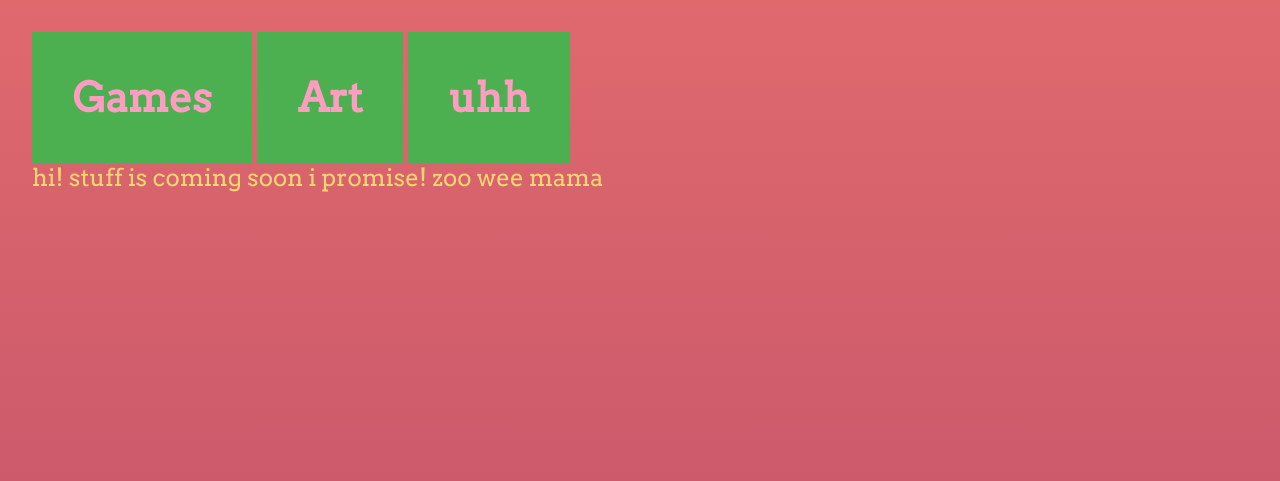
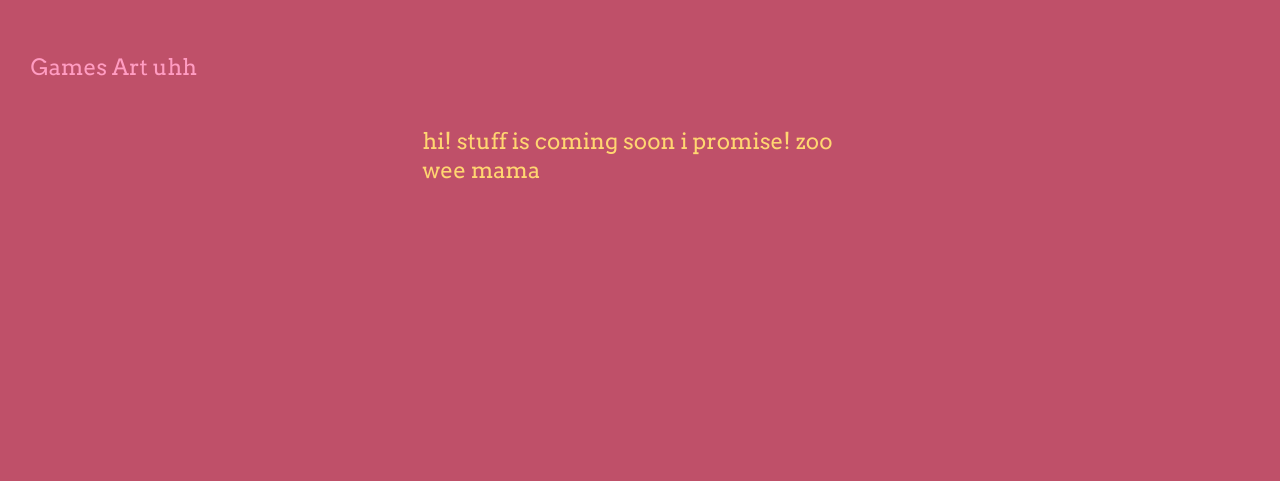
Before and after one commit to Brodnork/website, a PHP site: page / in a window 1280 px wide. Shown: the top 481 px of the page. Run offline with PHP 8.4, Linux system fonts and the light colour scheme.

Commit message:
Update style.css

```diff
--- a/style.css
+++ b/style.css
@@ -1,13 +1,20 @@
 @import url('https://fonts.googleapis.com/css2?family=Arvo&display=swap');
 body {
   padding:1em;
-    //background-color: #BF5069;
-	background: linear-gradient(#DF696D, #BF5069);
+  padding-top:2em;
+    background-color: #BF5069;
   color: #FFD671;
 	font-family: 'Arvo', sans-serif;
-	font-size: 1.5em;
+	font-size: 1.4em;
 	background-attachment: fixed;
 
+
+}
+main {
+  padding:1.5em;
+  padding-top:2em;
+  margin-right: 16em;
+  margin-left: 16em;
 }
 
 footer{
@@ -21,20 +28,6 @@ header {
   display: inline-block;
 	text-shadow: 2px 2px 4px #5C2E4F;
 	font-weight: bold;
-}
-
-.button {
-  background-color: #4CAF50;
-  border: none;
-  border-radius:22px
-  color: white;
-  padding: 1em;
-  text-align: center;
-  text-decoration: none;
-  display: inline-block;
-  font-size: 1.69em;
-  font-weight:bold;
-  cursor: pointer;
 }
 
 
```
Also changed, not shown: other parts of style.css (+35 -0 lines).
